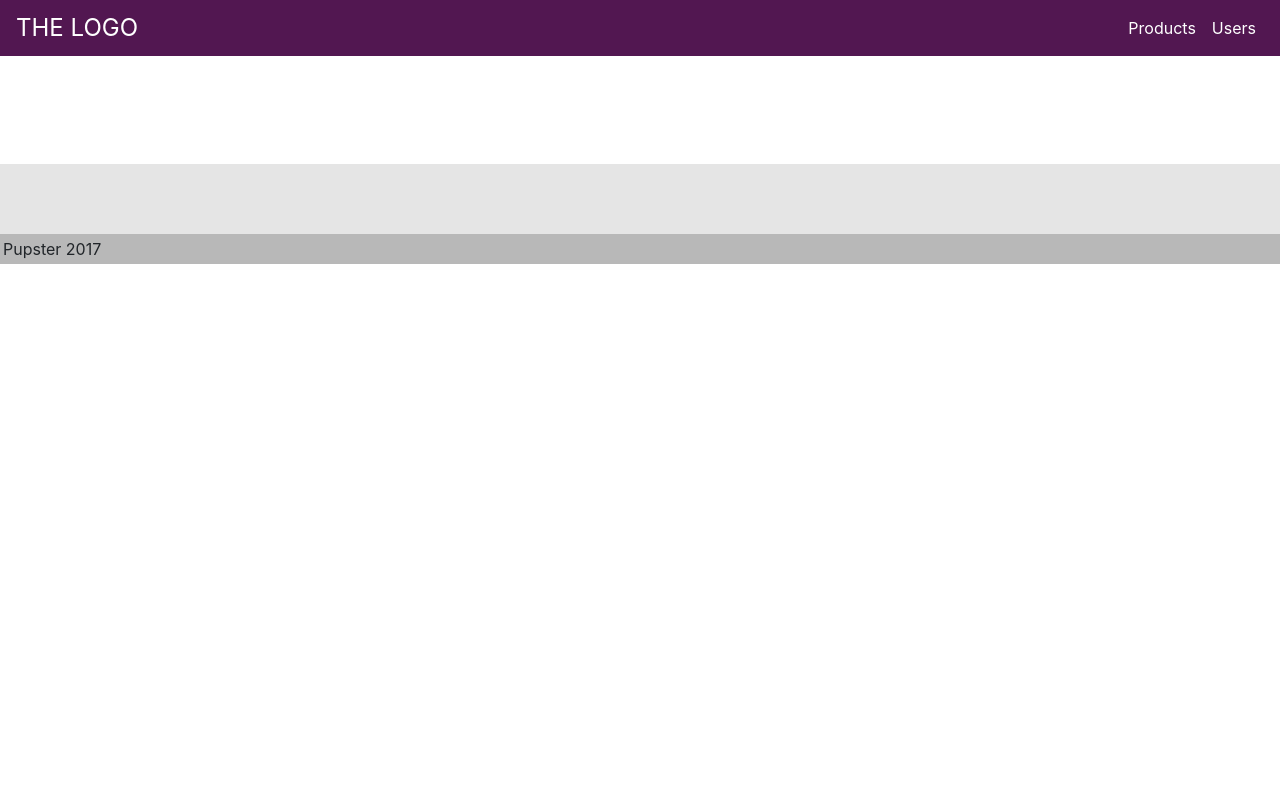
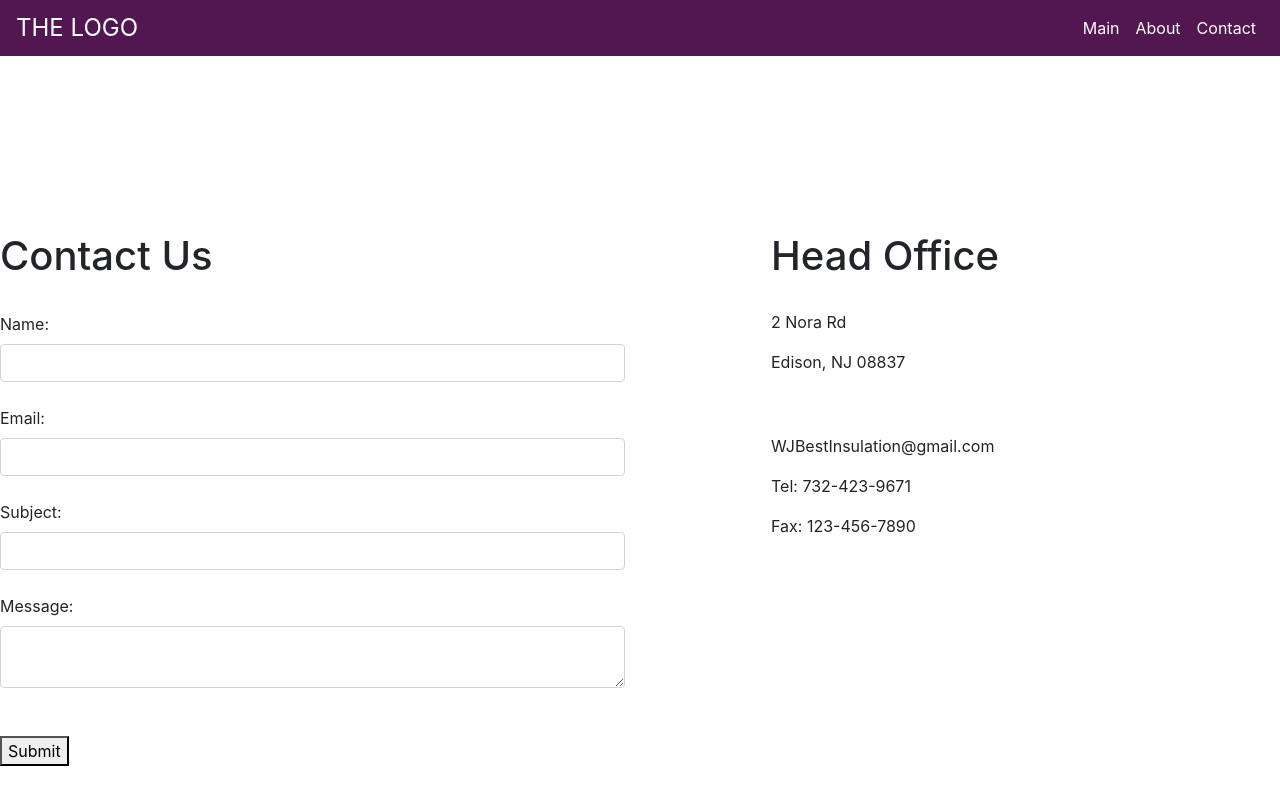
Before and after one commit to cusco1982/wjbestmock, a React (Create React App) app in the folder client/: page /contact in a window 1280 px wide. Shown: the top 800 px of the page. Built offline with nearby package versions, Linux system fonts and the light colour scheme.

Commit message:
nav working/pages working

```diff
--- a/client/src/App.js
+++ b/client/src/App.js
@@ -3,7 +3,9 @@ import { BrowserRouter as Router, Route, Switch } from "react-router-dom";
 // import Jumbotron from "./components/Jumbotron";
 // import Nav from "./components/Nav";
 // import Books from "./pages/Books";
-// import Main from "./pages/Main";
+
+import Main from "./pages/Main";
+import Contact from "./pages/Contact";
 
 
 import Wrapper from "./components/Wrapper";
@@ -52,6 +54,7 @@ class App extends Component {
   // )
 
   render() {
+
     let backdrop;
 
     if (this.state.sideDrawerOpen) {
@@ -69,7 +72,9 @@ class App extends Component {
 
           {/* <Navbar /> */}
           <Wrapper>
-            <Route exact path="/" component={About} />
+            <Route exact path="/" component={Main} />
+            <Route exact path="/about" component={About} />
+            <Route exact path="/contact" component={Contact} />
             {/* <Route exact path="/about" component={About} /> */}
             {/* <Route exact path="/discover" component={Discover} /> */}
             {/* <Route exact path="/search" component={Search} /> */}
--- a/client/src/components/SideDrawer/SideDrawer.js
+++ b/client/src/components/SideDrawer/SideDrawer.js
@@ -11,10 +11,13 @@ const sideDrawer = props => {
     <nav className={drawerClasses}>
       <ul>
         <li>
-          <a href="/">Products</a>
+          <a href="/">Main</a>
         </li>
         <li>
-          <a href="/">Users</a>
+          <a href="/about">About</a>
+        </li>
+        <li>
+          <a href="/contact">Contact</a>
         </li>
       </ul>
     </nav>
--- a/client/src/components/Toolbar/Toolbar.js
+++ b/client/src/components/Toolbar/Toolbar.js
@@ -13,8 +13,9 @@ const toolbar = props => (
         <div className="spacer" />
         <div className="toolbar_navigation-items">
             <ul>
-                <li><a href="/">Products</a></li>
-                <li><a href="/">Users</a></li>
+                <li><a href="/">Main</a></li>
+                <li><a href="/about">About</a></li>
+                <li><a href="/contact">Contact</a></li>
             </ul>
         </div>
     </nav>
--- /dev/null
+++ b/client/src/pages/Contact.js
@@ -0,0 +1,130 @@
+import React, { Component } from "react";
+
+
+class Contact extends Component {
+
+  constructor(props) {
+    super(props);
+    this.submitForm = this.submitForm.bind(this);
+    this.state = {
+      status: ""
+    };
+  }
+
+  submitForm(ev) {
+    ev.preventDefault();
+    const form = ev.target;
+    const data = new FormData(form);
+    const xhr = new XMLHttpRequest();
+    xhr.open(form.method, form.action);
+    xhr.setRequestHeader("Accept", "application/json");
+    xhr.onreadystatechange = () => {
+      if (xhr.readyState !== XMLHttpRequest.DONE) return;
+      if (xhr.status === 200) {
+        form.reset();
+        this.setState({ status: "SUCCESS" });
+      } else {
+        this.setState({ status: "ERROR" });
+      }
+    };
+    xhr.send(data);
+  }
+
+
+  render() {
+    const { status } = this.state;
+    return (
+      <div style={{ paddingBottom: '5%' }}>
+
+        <br />
+        <br />
+        <br />
+        <br />
+        <br />
+        <br />
+        <br />
+
+
+        <div className="row">
+
+
+          <div className="left col-md-6">
+            <div style={{ marginLeft: 'calc((100%-980px)* 0.5)' }}>
+
+              <h1>Contact Us</h1> <br />
+              <form
+                onSubmit={this.submitForm}
+                action="https://formspree.io/xjvolkon"
+                method="POST"
+              // enctype="multipart/form-data"
+              >
+
+                <label>Name:</label>
+                {/* &nbsp;&nbsp;&nbsp;&nbsp;&nbsp;&nbsp;&nbsp;&nbsp;&nbsp;&nbsp;&nbsp;&nbsp;&nbsp;&nbsp;&nbsp;&nbsp;&nbsp;&nbsp;&nbsp;&nbsp;&nbsp;&nbsp;&nbsp;&nbsp;&nbsp;&nbsp;&nbsp;&nbsp;&nbsp;&nbsp; <label>Company:</label> */}
+                <br />
+                <input class='form-control' type="text" name="name" />
+                {/* <input type="text" name="company" />          */}
+                <br />
+                <label>Email:</label>
+                {/* &nbsp;&nbsp;&nbsp;&nbsp;&nbsp;&nbsp;&nbsp;&nbsp;&nbsp;&nbsp;&nbsp;&nbsp;&nbsp;&nbsp;&nbsp;&nbsp;&nbsp;&nbsp;&nbsp;&nbsp;&nbsp;&nbsp;&nbsp;&nbsp;&nbsp;&nbsp;&nbsp;&nbsp;&nbsp;&nbsp; <label>Phone:</label> */}
+                <br />
+                <input class='form-control' type="email" name="email" />
+                {/* <input type="phone" name="phone" /> */}
+                <br />
+                <label>Subject:</label>
+                <br />
+                <input class='form-control' type="text" name="subject" />
+                <br />
+                <label>Message:</label>
+                <br />
+                <textarea class='form-control' type="textarea" name="message" />
+                <br />
+                <br />
+                {/* <br/>
+                <label>Your file:</label>
+                <input type="file" name="upload" /> */}
+                {status === "SUCCESS" ? <p>Thanks!</p> : <button>Submit</button>}
+                {status === "ERROR" && <p>Ooops! There was an error.</p>}
+              </form>
+
+            </div>
+          </div>
+
+
+          <div className="right col-md-6" style={{ paddingLeft: '10%' }}>
+
+            <div style={{ marginBottom: '60px' }}>
+              <h1 style={{ marginBottom: '30px' }}>Head Office</h1>
+              <p>2 Nora Rd</p>
+              <p>Edison, NJ 08837</p>
+            </div>
+
+            <div>
+              <p>
+                WJBestInsulation@gmail.com
+              </p>
+              <p>
+                Tel: 732-423-9671
+              </p>
+              <p>
+                Fax: 123-456-7890
+              </p>
+            </div>
+
+          </div>
+
+
+
+        </div>
+
+
+
+
+
+      </div>
+    );
+  }
+
+}
+
+export default Contact;
```
